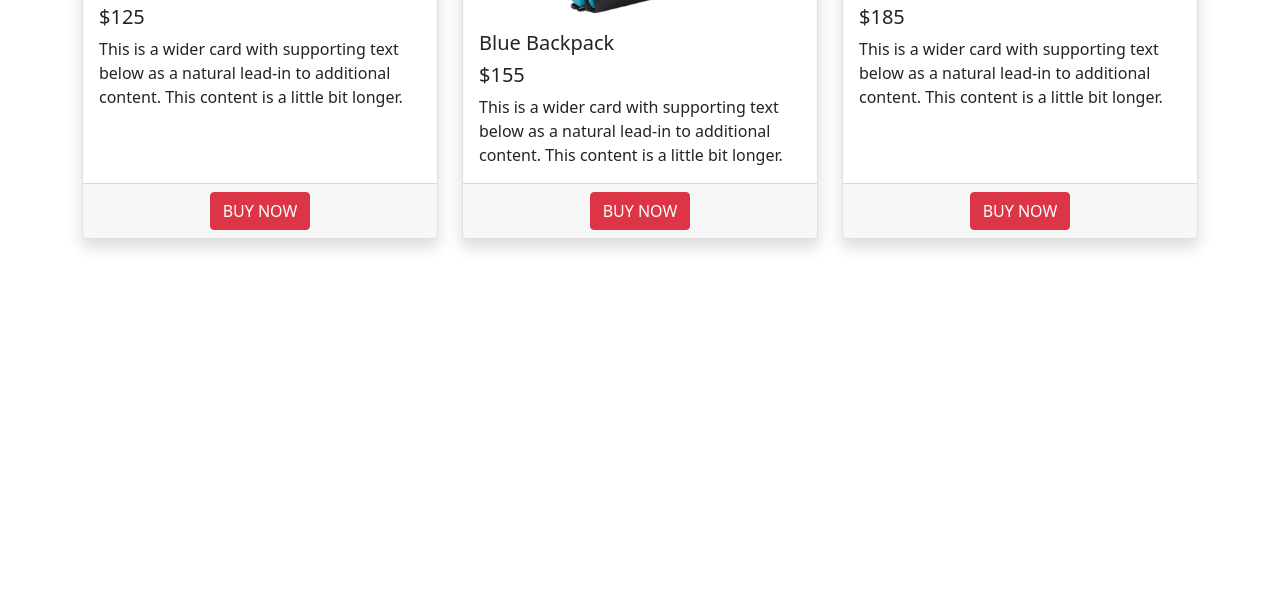
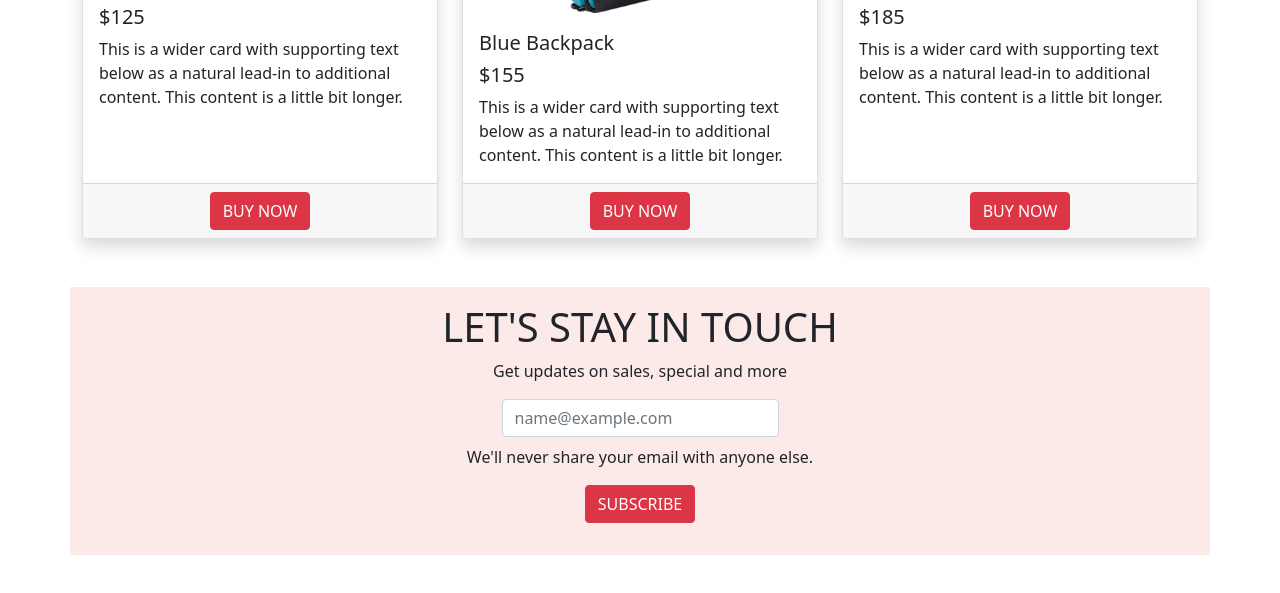
Before and after one commit to abdur-rahman-riad/Panda-Commerce, a plain HTML site: page index.html in a window 1280 px wide. Shown: the part 1845-2438 px from the top of the page. Before the commit the page ends 2132 px from the top, so only its background shows below. Drawn offline with nearby package versions, Linux system fonts and the light colour scheme.

Commit message:
Subscribe Part added

```diff
--- a/index.html
+++ b/index.html
@@ -235,6 +235,17 @@
             </div>
         </section>
         <!-- Backpack End -->
+
+        <!-- Subscribe Part Start -->
+        <section class="container text-center mb-5 p-3" style="background-color: #fceae8;">
+            <h1>LET'S STAY IN TOUCH</h1>
+            <p>Get updates on sales, special and more</p>
+            <input type="email" class="form-control w-25 mx-auto my-2" id="exampleFormControlInput1"
+                placeholder="name@example.com">
+            <p>We'll never share your email with anyone else.</p>
+            <button class="btn btn-danger mb-3">SUBSCRIBE</button>
+        </section>
+        <!-- Subscribe Part End -->
     </main>
     <footer>
 
```
